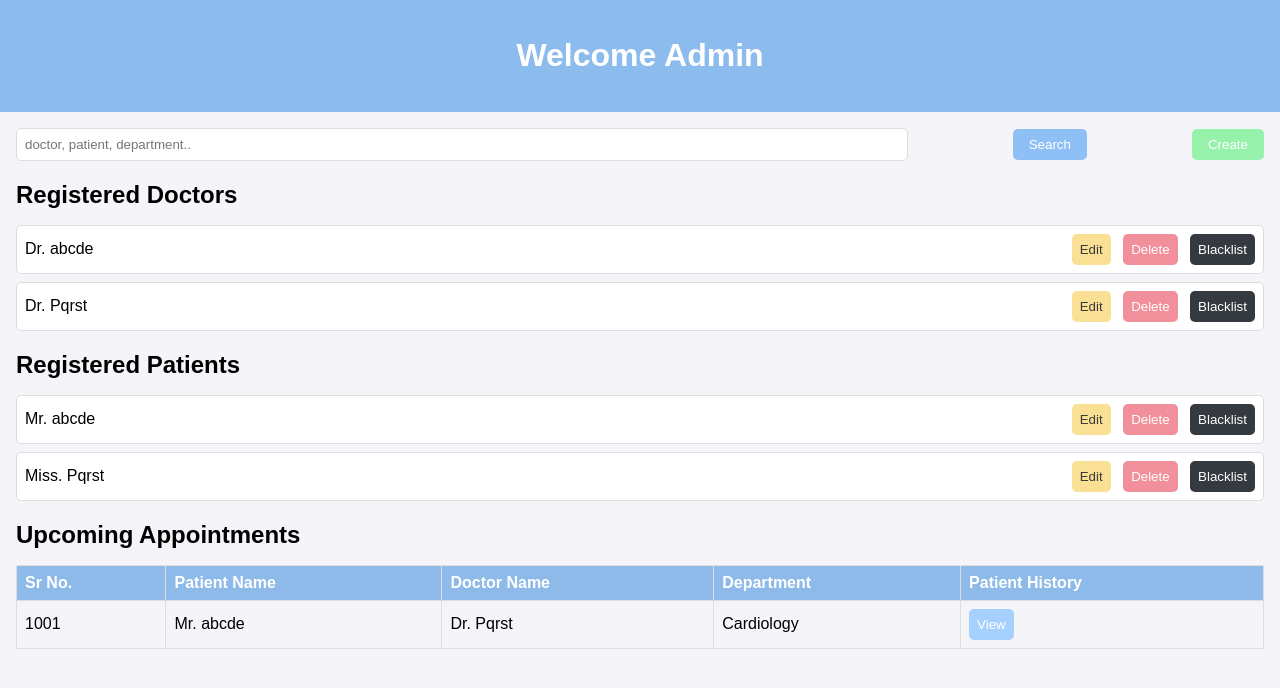
After one commit to 23f3001438/hospital-management-sys, a Flask app: page /admindb in a window 1280 px wide. The commit adds this page. Shown: the top 688 px of the page. Run offline with Flask 3, Linux system fonts and the light colour scheme.

Commit message:
admin, doctor and patient dashboards created

```diff
--- a/app.py
+++ b/app.py
@@ -95,6 +95,21 @@ def login():
 
     return render_template('login.html')
 
+@app.route('/admindb')
+def admindb():
+    admins = Admin.query.all()
+    return render_template('admindb.html', admins=admins)
+
+@app.route('/patientdb')
+def patientdb():
+    patients = Patient.query.all()
+    return render_template('patientdb.html', patients=patients)
+
+@app.route('/docdb')
+def docdb():
+    doctors = Doctor.query.all()
+    return render_template('docdb.html', doctors=doctors)
+
 if __name__ == '__main__':
     adm()
     app.run(debug=True, port=5001)
--- /dev/null
+++ b/templates/admindb.html
@@ -0,0 +1,181 @@
+<!DOCTYPE html>
+<html lang="en">
+<head>
+    <meta charset="UTF-8">
+    <meta name="viewport" content="width=device-width, initial-scale=1.0">
+    <title>Admins Assemble</title>
+    <style>
+        body {
+            font-family: Arial, sans-serif;
+            margin: 0;
+            padding: 0;
+            background-color: #f4f4f9;
+        }
+        .header {
+            background-color: #8cbbed;
+            color: white;
+            padding: 1rem;
+            text-align: center;
+        }
+        .search-bar {
+            display: flex;
+            justify-content: space-between;
+            align-items: center;
+            margin: 1rem auto;
+            padding: 0 1rem;
+        }
+        .search-bar input {
+            width: 70%;
+            padding: 0.5rem;
+            border: 1px solid #ddd;
+            border-radius: 5px;
+        }
+        .search-bar button {
+            padding: 0.5rem 1rem;
+            border: none;
+            border-radius: 5px;
+            cursor: pointer;
+        }
+        .search-bar .search-btn {
+            background-color: #8ec0f6;
+            color: white;
+        }
+        .search-bar .create-btn {
+            background-color: #96f2ab;
+            color: white;
+        }
+        .section {
+            margin: 1rem auto;
+            padding: 0 1rem;
+        }
+        .section h2 {
+            margin-bottom: 1rem;
+        }
+        .list-item {
+            display: flex;
+            justify-content: space-between;
+            align-items: center;
+            padding: 0.5rem;
+            border: 1px solid #ddd;
+            border-radius: 5px;
+            margin-bottom: 0.5rem;
+            background-color: white;
+        }
+        .list-item span {
+            flex: 1;
+        }
+        .list-item .actions button {
+            margin-left: 0.5rem;
+            padding: 0.5rem;
+            border: none;
+            border-radius: 5px;
+            cursor: pointer;
+        }
+        .actions .edit-btn {
+            background-color: #fae094;
+            color: rgb(59, 58, 58);
+        }
+        .actions .delete-btn {
+            background-color: #f1909a;
+            color: white;
+        }
+        .actions .blacklist-btn {
+            background-color: #343a40;
+            color: white;
+        }
+        .table {
+            width: 100%;
+            border-collapse: collapse;
+            margin-top: 1rem;
+        }
+        .table th, .table td {
+            border: 1px solid #ddd;
+            padding: 0.5rem;
+            text-align: left;
+        }
+        .table th {
+            background-color: #8ebae9;
+            color: white;
+        }
+        .table .view-btn {
+            background-color: #a6d1ff;
+            color: white;
+            padding: 0.5rem;
+            border: none;
+            border-radius: 5px;
+            cursor: pointer;
+        }
+    </style>
+</head>
+<body>
+    <div class="header">
+        <h1>Welcome Admin</h1>
+    </div>
+    <div class="search-bar">
+        <input type="text" placeholder="doctor, patient, department..">
+        <button class="search-btn">Search</button>
+        <button class="create-btn">Create</button>
+    </div>
+    <div class="section">
+        <h2>Registered Doctors</h2>
+        <div class="list-item">
+            <span>Dr. abcde</span>
+            <div class="actions">
+                <button class="edit-btn">Edit</button>
+                <button class="delete-btn">Delete</button>
+                <button class="blacklist-btn">Blacklist</button>
+            </div>
+        </div>
+        <div class="list-item">
+            <span>Dr. Pqrst</span>
+            <div class="actions">
+                <button class="edit-btn">Edit</button>
+                <button class="delete-btn">Delete</button>
+                <button class="blacklist-btn">Blacklist</button>
+            </div>
+        </div>
+    </div>
+    <div class="section">
+        <h2>Registered Patients</h2>
+        <div class="list-item">
+            <span>Mr. abcde</span>
+            <div class="actions">
+                <button class="edit-btn">Edit</button>
+                <button class="delete-btn">Delete</button>
+                <button class="blacklist-btn">Blacklist</button>
+            </div>
+        </div>
+        <div class="list-item">
+            <span>Miss. Pqrst</span>
+            <div class="actions">
+                <button class="edit-btn">Edit</button>
+                <button class="delete-btn">Delete</button>
+                <button class="blacklist-btn">Blacklist</button>
+            </div>
+        </div>
+    </div>
+    <div class="section">
+        <h2>Upcoming Appointments</h2>
+        <table class="table">
+            <thead>
+                <tr>
+                    <th>Sr No.</th>
+                    <th>Patient Name</th>
+                    <th>Doctor Name</th>
+                    <th>Department</th>
+                    <th>Patient History</th>
+                </tr>
+            </thead>
+            <tbody>
+                <tr>
+                    <td>1001</td>
+                    <td>Mr. abcde</td>
+                    <td>Dr. Pqrst</td>
+                    <td>Cardiology</td>
+                    <td><button class="view-btn">View</button></td>
+                </tr>
+            </tbody>
+        </table>
+    </div>
+</body>
+</html>
--- a/templates/login.html
+++ b/templates/login.html
@@ -7,7 +7,7 @@
 </head>
 <body>
     <h2>Login</h2>
-    <form>
+    <form action="/login" method="POST">
         <label for="role">Role</label>
         <select id="role" name="role" required>
             <option value="">Select Role</option>
```
Also changed, not shown: templates/base.html (added, +34 -0 lines), templates/docdb.html (added, +148 -0 lines), templates/patientdb.html (added, +130 -0 lines).
